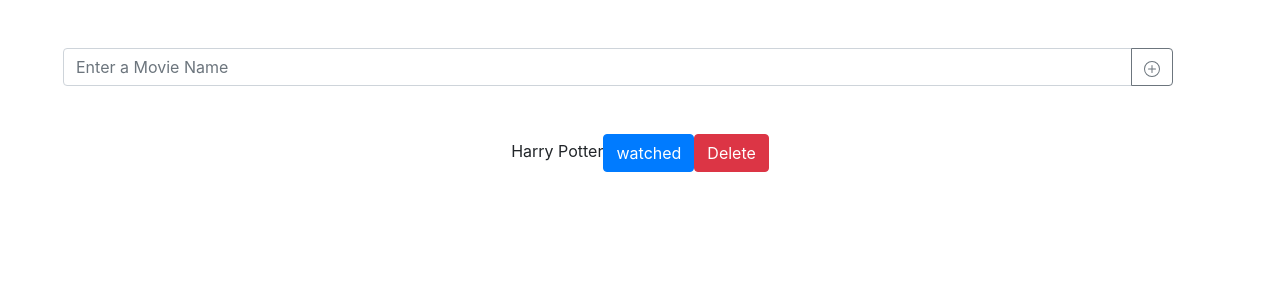
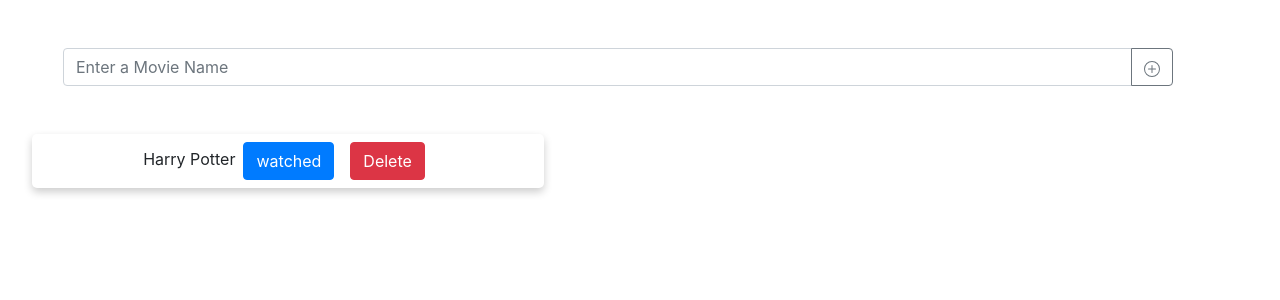
Before and after one commit to Nadeemalqattan/watching-list, a React (Create React App) app: page / in a window 1280 px wide. Shown: the top 300 px of the page. Built offline with nearby package versions, Linux system fonts and the light colour scheme.

Commit message:
MovieWrapper styling added in MoviesLists

```diff
--- a/src/components/MoviesLists.js
+++ b/src/components/MoviesLists.js
@@ -1,5 +1,6 @@
 import { useSelector } from "react-redux";
 import MovieList from "./MovieList";
+import { MovieWrapper } from "../styles";
 
 const MoviesLists = () => {
   const allMovies = useSelector((state) => state.movies);
@@ -10,8 +11,12 @@
 
   return (
     <>
-      <MovieList list={watchlist} />
-      <MovieList list={watchedlist} />
+      <MovieWrapper>
+        <MovieList list={watchlist} />
+      </MovieWrapper>
+      <MovieWrapper>
+        <MovieList list={watchedlist} />
+      </MovieWrapper>
     </>
   );
 };
--- a/src/styles.js
+++ b/src/styles.js
@@ -1,5 +1,5 @@
 import styled from "styled-components";
-import { Link, NavLink } from "react-router-dom";
+// import { Link, NavLink } from "react-router-dom";
 
 export const Title = styled.h1`
   text-align: center;
@@ -17,19 +17,19 @@
   border: 5px solid orange;
 `;
 
-export const Logo = styled(Link)`
-  img {
-    width: 70px;
-  }
-`;
+// export const Logo = styled(Link)`
+//   img {
+//     width: 70px;
+//   }
+// `;
 
-export const NavItem = styled(NavLink)`
-  color: black;
-  &.active {
-    color: orange;
-    font-weight: bold;
-  }
-`;
+// export const NavItem = styled(NavLink)`
+//   color: black;
+//   &.active {
+//     color: orange;
+//     font-weight: bold;
+//   }
+// `;
 
 export const ListWrapper = styled.div`
   align-items: center;
@@ -37,11 +37,17 @@
   display: flex-wrap;
 `;
 
-export const TripWrapper = styled.div`
-  margin: 20px;
-  display: inline-block;
-  border: solid 2px black;
-  display-flex = flex;
+export const MovieWrapper = styled.div`
+  box-shadow: 0 4px 8px 0 rgba(0, 0, 0, 0.2);
+  transition: 0.3s;
+  border-radius: 5px;
+  width: 40%;
+  margin: 2em;
+  display: block;
+
+  button {
+    margin: 0.5em;
+  }
 
   img {
     height: 200px;
@@ -49,7 +55,7 @@
   }
 
   p {
-    text-align: center;
+    text-align: left;
   }
 `;
 
```
Also changed, not shown: 1 other file (tests, documents, lock files or other folders).
